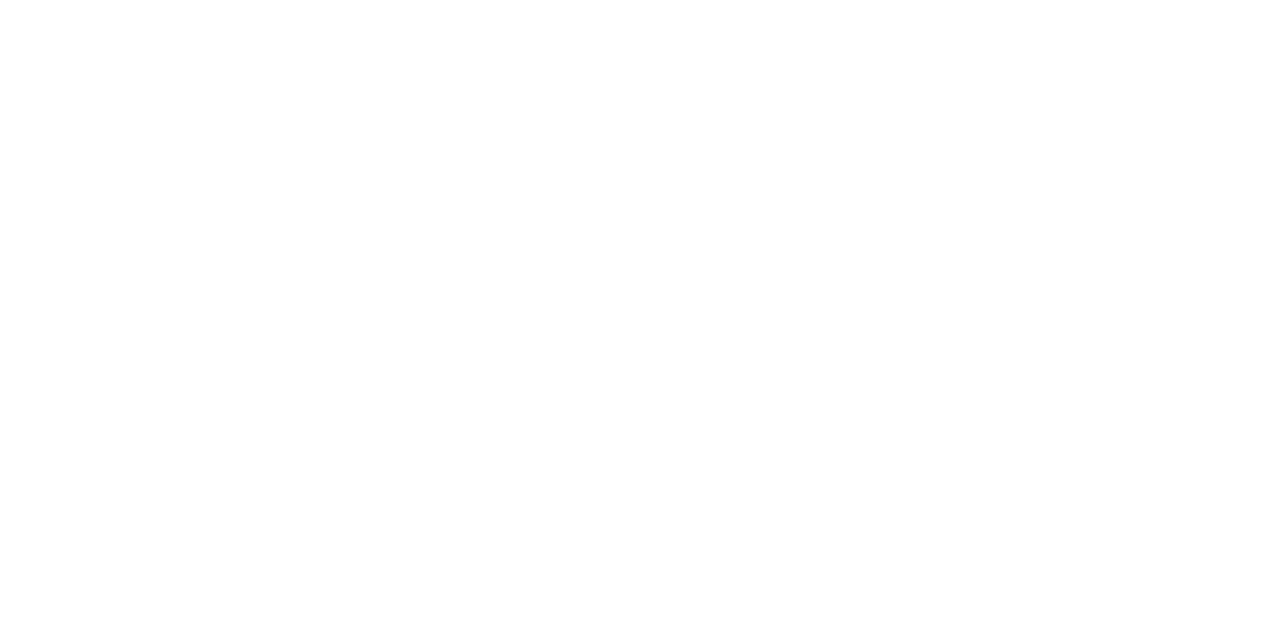
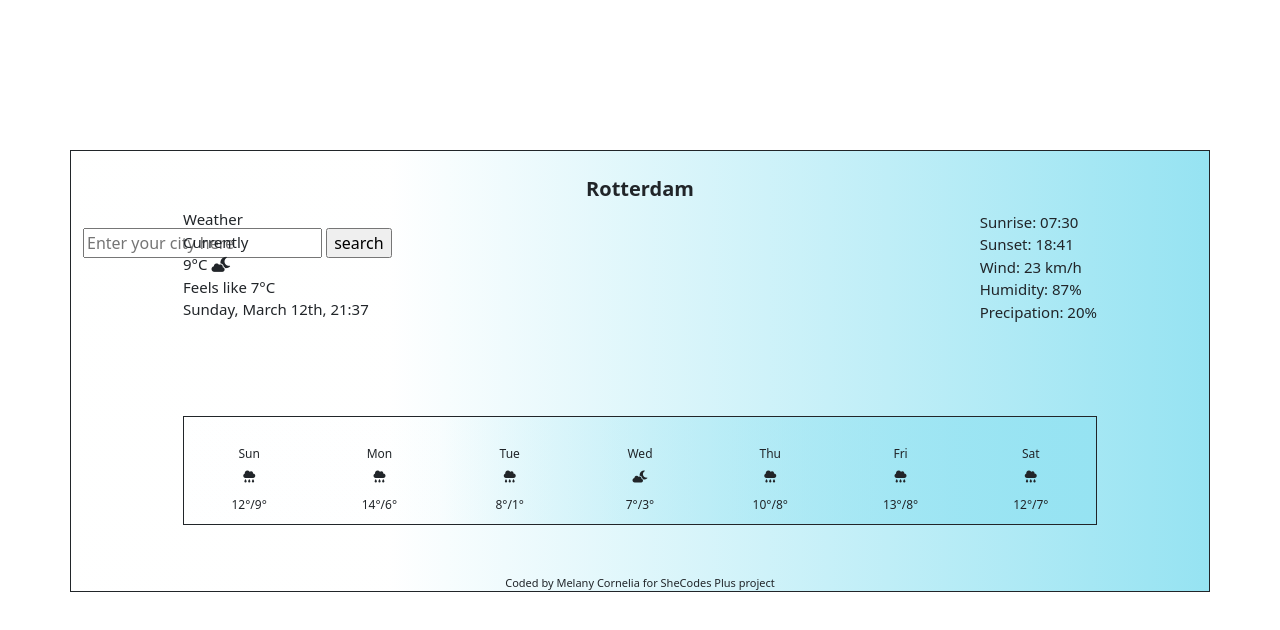
Before and after one commit to MelanyCornelia/Weather-App, a plain HTML site: page index.html in a window 1280 px wide. Drawn offline with nearby package versions, Linux system fonts and the light colour scheme; files that its build step writes are made by us from their sources.

Commit message:
Added code I wrote in Codepen
Wrote this code originally in Codepen. Transfered it to VS Code for one of the Shecodes Plus challenges. Still need to make (lots of) changes to make sure Javascript code is running properly.

```diff
--- a/index.html
+++ b/index.html
@@ -5,6 +5,103 @@
     <meta http-equiv="X-UA-Compatible" content="IE=edge" />
     <meta name="viewport" content="width=device-width, initial-scale=1.0" />
     <title>Weather App</title>
+    <link rel="stylesheet" href="src/styles.css" />
+    <link
+      href="https://cdn.jsdelivr.net/npm/bootstrap@5.3.0-alpha1/dist/css/bootstrap.min.css"
+      rel="stylesheet"
+      integrity="sha384-GLhlTQ8iRABdZLl6O3oVMWSktQOp6b7In1Zl3/Jr59b6EGGoI1aFkw7cmDA6j6gD"
+      crossorigin="anonymous"
+    />
+    <link
+      rel="stylesheet"
+      href="https://kit.fontawesome.com/63a98e281b.css"
+      crossorigin="anonymous"
+    />
+    <script src="https://cdn.jsdelivr.net/npm/axios@1.1.2/dist/axios.min.js"></script>
   </head>
-  <body></body>
+  <body>
+    <div class="container">
+      <div class="CurrentCity"><strong>Rotterdam</strong></div>
+      <br />
+      <form id="search-form">
+        <input type="text" placeholder="Enter your city here" />
+        <input type="submit" value="search" />
+      </form>
+      <div class="CurrentTemperature">
+        Weather
+        <br />
+        Currently
+        <br />
+        9°C <i class="fa-solid fa-cloud-moon"></i>
+        <br />
+        Feels like 7°C
+        <br />
+        <div class="dateCurrently" id="current-Date">
+          Sunday, March 12th, 21:37
+        </div>
+      </div>
+
+      <div class="WeatherSpecifics">
+        <ul>
+          <li>Sunrise: 07:30</li>
+          <li>Sunset: 18:41</li>
+          <li>Wind: 23 km/h</li>
+          <li>Humidity: 87%</li>
+          <li>Precipation: 20%</li>
+        </ul>
+      </div>
+      <div class="DailyTemperatures">
+        <div class="container text-center">
+          <div class="row">
+            <div class="col">
+              Sun
+              <br />
+              <div class="col"><i class="fa-solid fa-cloud-rain"></i></div>
+
+              <div class="col">12°/9°</div>
+            </div>
+            <div class="col">
+              Mon
+              <br />
+              <div class="col"><i class="fa-solid fa-cloud-rain"></i></div>
+              <div class="col">14°/6°</div>
+            </div>
+            <div class="col">
+              Tue
+              <br />
+              <div class="col"><i class="fa-solid fa-cloud-rain"></i></div>
+              <div class="col">8°/1°</div>
+            </div>
+            <div class="col">
+              Wed
+              <br />
+              <div class="col"><i class="fa-solid fa-cloud-moon"></i></div>
+              <div class="col">7°/3°</div>
+            </div>
+            <div class="col">
+              Thu
+              <br />
+              <div class="col"><i class="fa-solid fa-cloud-rain"></i></div>
+              <div class="col">10°/8°</div>
+            </div>
+            <div class="col">
+              Fri
+              <br />
+              <div class="col"><i class="fa-solid fa-cloud-rain"></i></div>
+              <div class="col">13°/8°</div>
+            </div>
+            <div class="col">
+              Sat
+              <br />
+              <div class="col"><i class="fa-solid fa-cloud-rain"></i></div>
+              <div class="col">12°/7°</div>
+            </div>
+          </div>
+        </div>
+      </div>
+      <div class="CreditPage">
+        Coded by Melany Cornelia for SheCodes Plus project
+      </div>
+    </div>
+  </body>
 </html>
--- /dev/null
+++ b/styles.css
@@ -0,0 +1,52 @@
+.container {
+    border-style: solid;
+    border-width: 1px;
+    margin-top: 150px;
+    padding-top: 23px;
+    background: linear-gradient(90deg,
+            rgba(207, 244, 240, 0.008841036414565795) 28%,
+            rgba(150, 227, 242, 1) 100%);
+}
+
+.CurrentCity {
+    text-align: center;
+    font-size: 20px;
+}
+
+.CreditPage {
+    font-size: 11px;
+    text-align: center;
+}
+
+.SearchCity {
+    text-align: center;
+}
+
+ul {
+    list-style: none;
+}
+
+.CurrentTemperature {
+    margin-top: -50px;
+    margin-left: 100px;
+    font-size: 15px;
+}
+
+.WeatherSpecifics {
+    float: right;
+    margin-top: -110px;
+    margin-right: 100px;
+    font-size: 15px;
+}
+
+.DailyTemperatures {
+    margin-bottom: 50px;
+    font-size: 12px;
+    margin-left: 100px;
+    margin-right: 100px;
+    margin-top: -55px;
+}
+
+.col {
+    padding: 5px;
+}
```
Also changed, not shown: index.js (added, +57 -0 lines).
